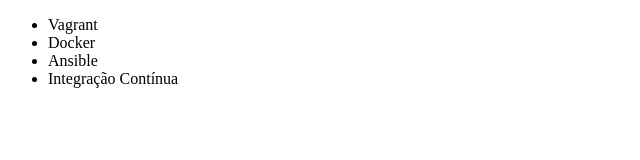
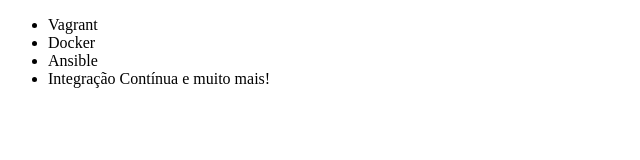
Before and after one commit to inovaes1512/igoritosgit, a plain HTML site: page index.html in a window 1280 px wide. Shown: the full height of the page, 0-640 px from the left. Drawn offline with Linux system fonts and the light colour scheme.

Commit message:
Atualizando nome do curso

```diff
--- a/index.html
+++ b/index.html
@@ -9,7 +9,7 @@
         <li>Vagrant</li>
         <li>Docker</li>
         <li>Ansible</li>
-        <li>Integração Contínua</li>
+        <li>Integração Contínua e muito mais!</li>
     </ul>
 </body>
 </html>
```
